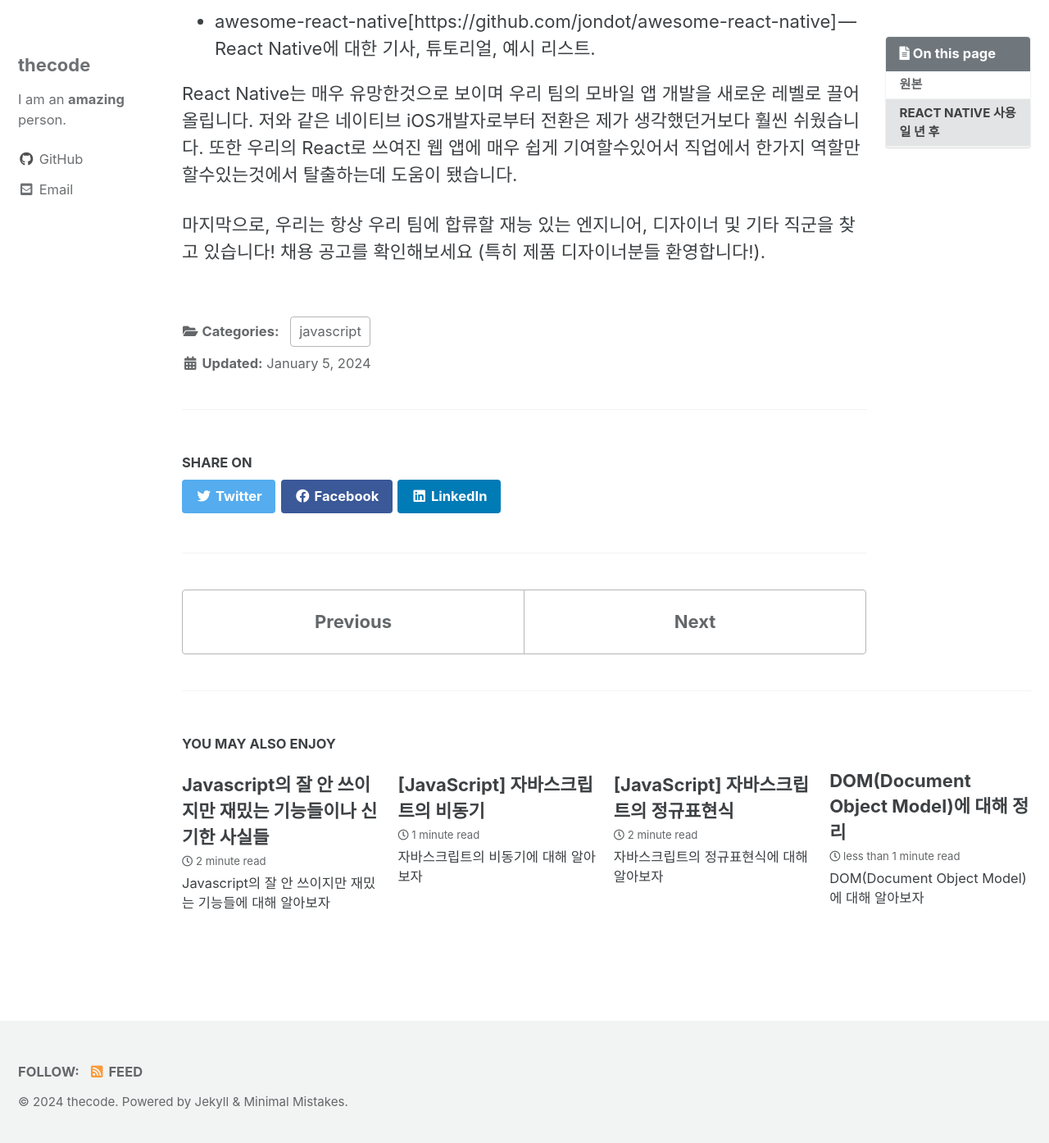
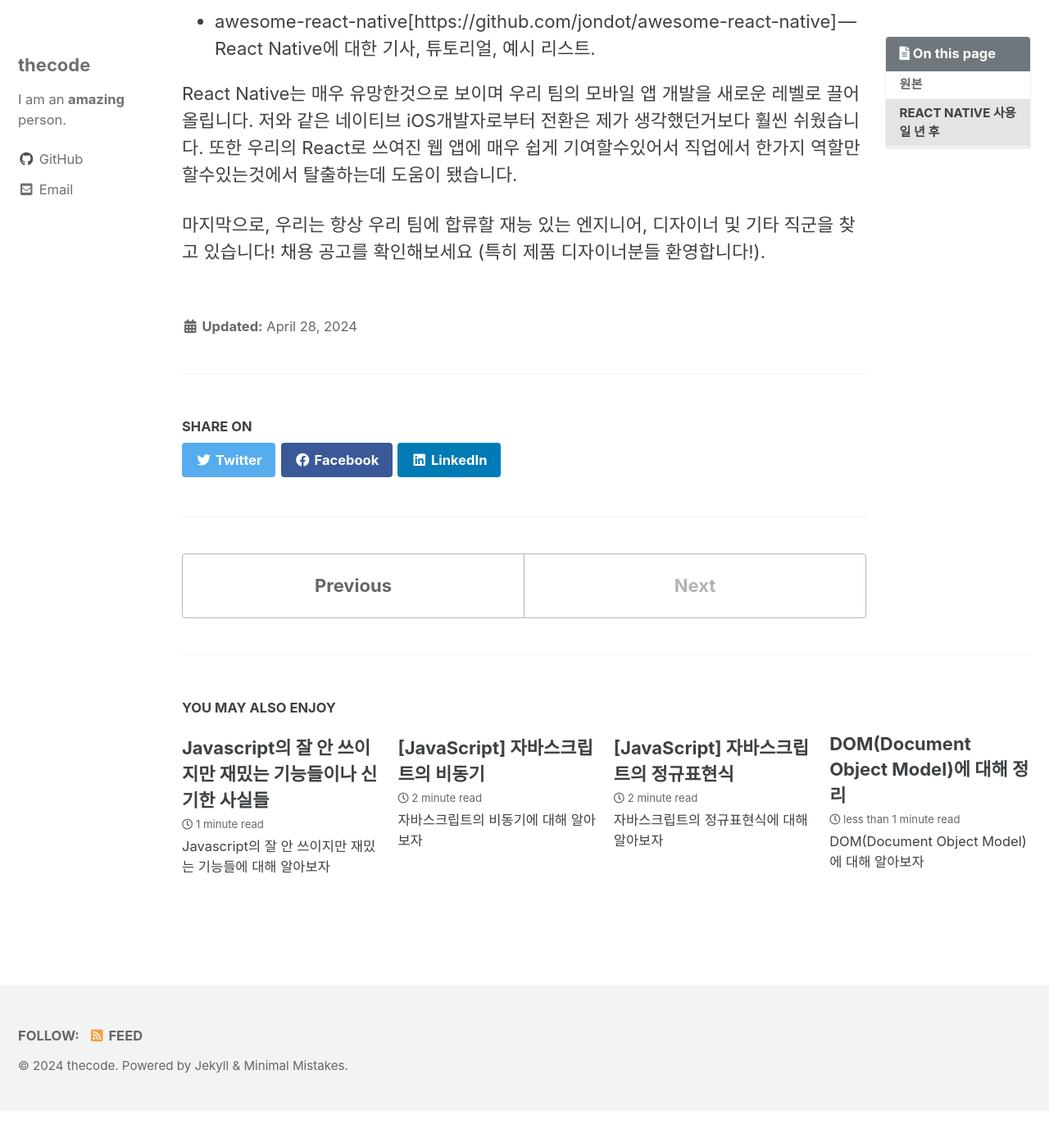
Before and after one commit to thecode00/thecode00.github.io, a Jekyll site: the page built from _posts/TechBlog/Discord/2024-04-27-using-react-native-one-year-later.md, in a window 1280 px wide and 1400 px high, scrolled down 2697 px. Shown: the top 1394 px of the window at 82% size. Built offline with Jekyll 4.4.1, drawn with Linux system fonts in a browser that asks for light colours; cached includes are drawn as plain includes; some web fonts are replaced; after the commit the page ends 4052 px from its top, so only the background shows below that.

Commit message:
Edit metadata

```diff
--- a/_posts/TechBlog/Discord/2024-04-27-using-react-native-one-year-later.md
+++ b/_posts/TechBlog/Discord/2024-04-27-using-react-native-one-year-later.md
@@ -1,11 +1,10 @@
 ---
 title: "[Discord - 테크 블로그 번역] using-react-native-one-year-later "
 
-categories: javascript
 toc: true
 toc_sticky: true
-date: 2024-01-05
-last_modified_at: 2024-01-05
+date: 2024-04-28
+last_modified_at: 2024-04-28
 ---
 
 ### 원본
```
